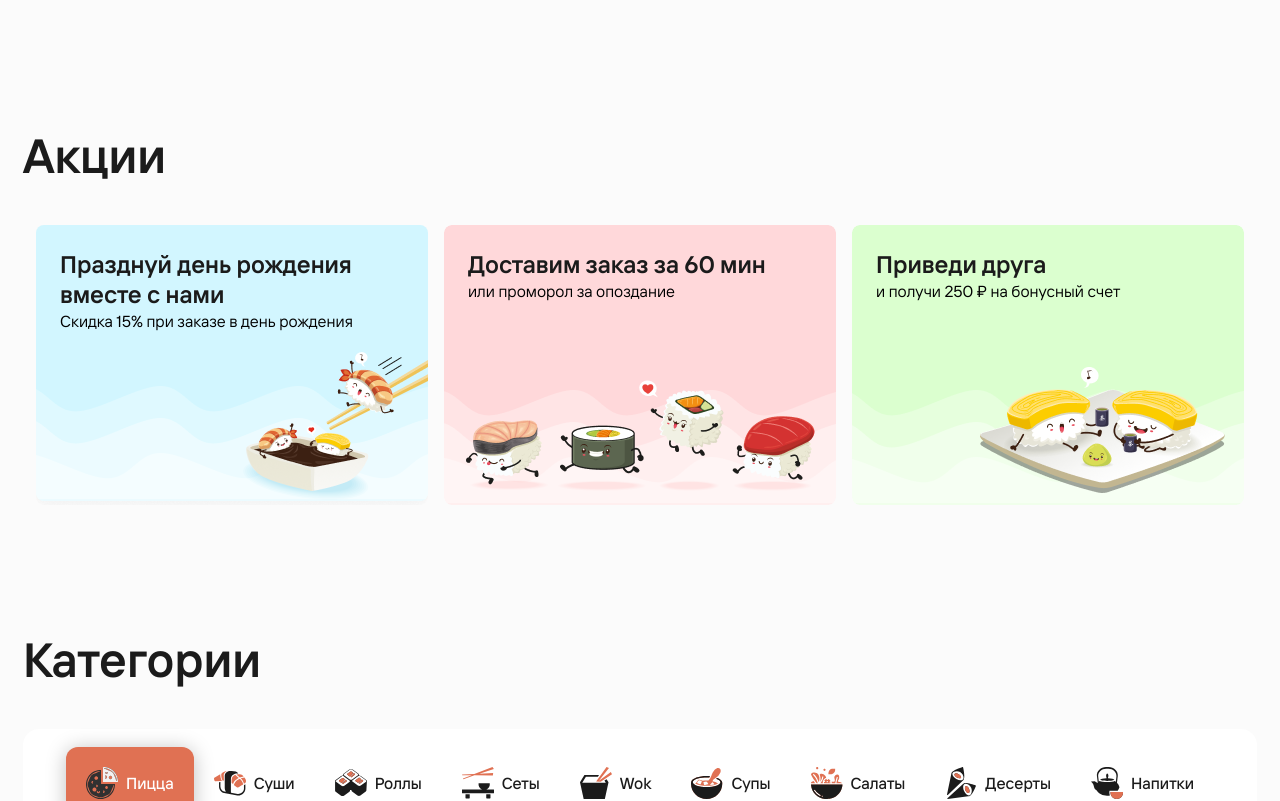
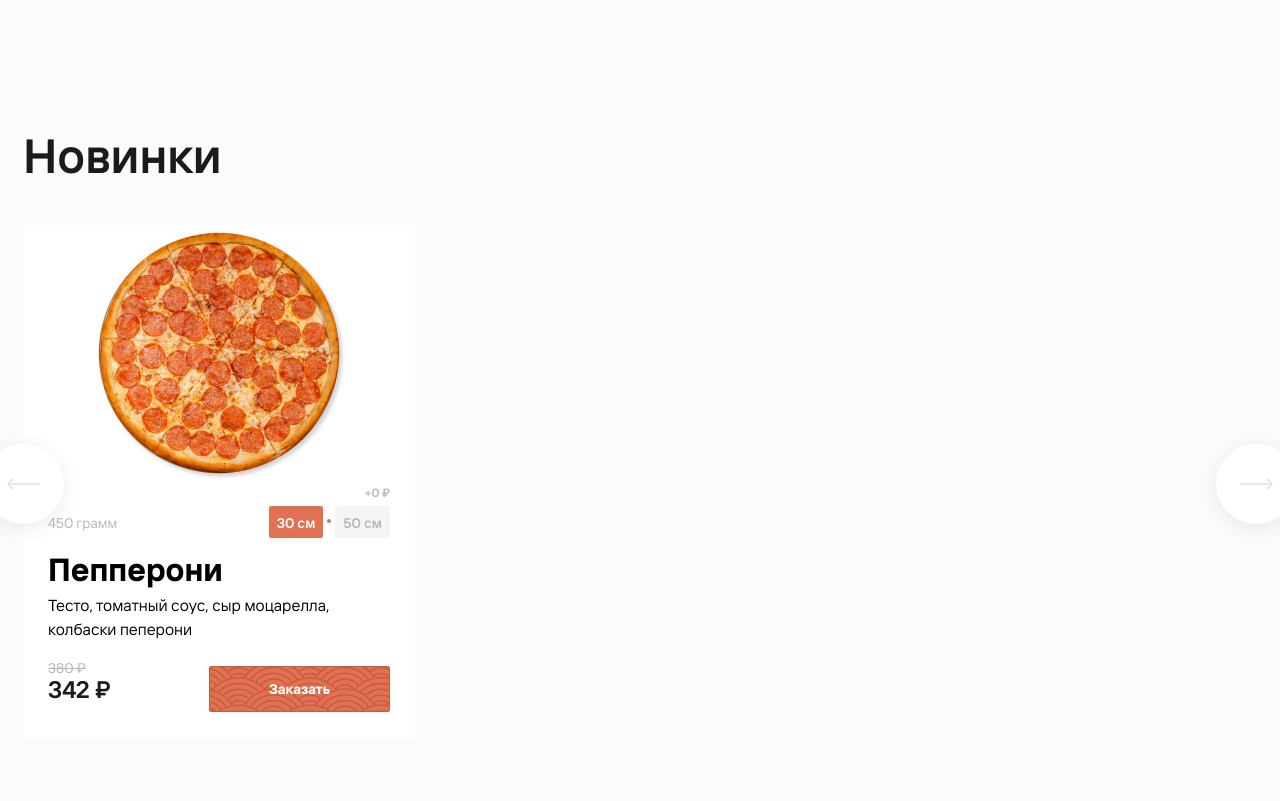
Before and after one commit to alria-k/Riksha-shop, a React (Vite) app: page / in a window 1280 px wide. Shown: the part 1140-1941 px from the top of the page. Built offline with nearby package versions, Linux system fonts and the light colour scheme.

Commit message:
fixed and made independant component, made code more readable

```diff
--- a/src/components/CategoriesList/CategoriesList.jsx
+++ b/src/components/CategoriesList/CategoriesList.jsx
@@ -5,8 +5,10 @@ import { ItemCard, SaleCard, CategoryPageRedict } from "../index";
 export function CategoriesList({ obj }) {
   const categories = useSelector((state) => state.category.category);
 
+  const [items] = obj.items.read();
+  const [sale] = obj.sale.read();
+
   const [currPage, setCurrPage] = React.useState(1);
-  const [quantityOfItems, setQuantityOfItems] = React.useState(1);
   const itemsOnOnePage = 15;
 
   React.useEffect(() => {
@@ -16,36 +18,19 @@ export function CategoriesList({ obj }) {
   return (
     <>
       <div className="categories__list">
-        {categories &&
-          [...Array(itemsOnOnePage * currPage).keys()].map((_, index) => {
-            if (quantityOfItems > index) {
-              return (
-                <>
-                  <React.Suspense fallback={<div>lol</div>}>
-                    <SaleCard
-                      obj={obj}
-                      i={index}
-                      setquantity={setQuantityOfItems}
-                    />
-                  </React.Suspense>
-                  <React.Suspense fallback={<div>lol</div>}>
-                    <ItemCard
-                      obj={obj}
-                      i={index}
-                      setquantity={setQuantityOfItems}
-                    />
-                  </React.Suspense>
-                </>
-              );
-            }
-          })}
+        {[...Array(itemsOnOnePage).keys()].map((_, index) => {
+          return categories == "sale" ? (
+            <SaleCard key={index} obj={sale} i={index} />
+          ) : (
+            <ItemCard key={index} obj={items} i={index} />
+          );
+        })}
       </div>
-      <CategoryPageRedict
-        allItems={quantityOfItems}
+      {/* <CategoryPageRedict
         activePage={currPage}
         setPage={setCurrPage}
         visibleItems={itemsOnOnePage}
-      />
+      /> */}
     </>
   );
 }
--- a/src/components/ItemCard/ItemCard.jsx
+++ b/src/components/ItemCard/ItemCard.jsx
@@ -5,25 +5,16 @@ import { Price } from "../Price/Price";
 import { Sizes } from "../Sizes/Sizes";
 import "./ItemCard.scss";
 
-export function ItemCard({ obj, i, setquantity }) {
+export function ItemCard({ obj, i }) {
   const categories = useSelector((state) => state.category.category);
-  const [items] = obj.items.read();
-
-  let currentItem = categories != "sale" && items[categories].items[i];
 
   const [price, setPrice] = React.useState(0);
 
-  React.useEffect(() => {
-    if (!currentItem) {
-      return;
-    }
-    setPrice(currentItem.price);
-    setquantity(items[categories].items.length);
-  }, [currentItem]);
+  let currentItem = obj[categories].items[i];
 
   return (
-    categories != "sale" && (
-      <div key={currentItem.id} className="item-card__inner">
+    i < obj[categories].items.length && (
+      <div className="item-card__inner">
         <img
           className="item-card-img"
           src={`/src/assets/img/categories/${categories}/${currentItem.img}`}
@@ -41,7 +32,7 @@ export function ItemCard({ obj, i, setquantity }) {
                 ""
               )}
             </div>
-            <Sizes item={currentItem} price={price} priceSetter={setPrice} />
+            <Sizes item={currentItem} price={price} setPrice={setPrice} />
           </div>
           <div className="item-card__discr">
             <Link
@@ -53,7 +44,7 @@ export function ItemCard({ obj, i, setquantity }) {
             <p className="discr__p">{currentItem.disrc}</p>
           </div>
           <div className="item-card__purchase">
-            <Price item={currentItem} price={price} />
+            <Price item={currentItem} price={price} setPrice={setPrice} />
             <button className="purchase__btn">Заказать</button>
           </div>
         </div>
--- a/src/components/Price/Price.jsx
+++ b/src/components/Price/Price.jsx
@@ -1,7 +1,11 @@
 import React from "react";
 import "./Price.scss";
 
-export function Price({ item, price, quantity = 1 }) {
+export function Price({ item, price, setPrice, quantity = 1 }) {
+  React.useEffect(() => {
+    setPrice(item.price);
+  }, [item]);
+
   return item.sale ? (
     <h2 className="purchase__price">
       <span className="purchase__old-price">{price * quantity} ₽</span>
--- a/src/components/SaleCard/SaleCard.jsx
+++ b/src/components/SaleCard/SaleCard.jsx
@@ -1,27 +1,16 @@
 import React from "react";
 import "./SaleCard.scss";
 
-export function SaleCard({ obj, category, i, setquantity }) {
-  const [sale] = obj.sale.read();
-
-  let currentItem = category == "sale" && sale[category].items[i];
-
-  React.useEffect(() => {
-    if (!currentItem) {
-      return;
-    }
-    setquantity(sale[category].items.length);
-  }, [currentItem]);
+export function SaleCard({ obj, i }) {
+  let currentItem = obj.sale.items[i];
 
   return (
-    category == "sale" && (
-      <a key={currentItem.id} className="sale-card__link" href="#f">
+    i < obj.sale.items.length && (
+      <a className="sale-card__link" href="#f">
         <div
           className="sale-card__item"
           style={{
-            backgroundImage: `url(/src/assets/img/categories/${
-              Object.keys(sale)[0]
-            }/${currentItem.bg})`,
+            backgroundImage: `url(/src/assets/img/categories/sale/${currentItem.bg})`,
             backgroundRepeat: "no-repeat",
             backgroundPosition: "center",
           }}
--- a/src/components/Sizes/Sizes.jsx
+++ b/src/components/Sizes/Sizes.jsx
@@ -1,7 +1,7 @@
 import React from "react";
 import "./Sizes.scss";
 
-export function Sizes({ item, price, priceSetter }) {
+export function Sizes({ item, price, setPrice }) {
   const [extraPrice, setExtraPrice] = React.useState(0);
   const [checked, setChecked] = React.useState(0);
 
@@ -9,13 +9,13 @@ export function Sizes({ item, price, priceSetter }) {
     if (event.target.checked) {
       setChecked(i);
       setExtraPrice(priceVal);
-      priceSetter(item.price);
+      setPrice(item.price);
     }
     return;
   }
 
   React.useEffect(() => {
-    priceSetter(price + extraPrice);
+    setPrice(price + extraPrice);
   }, [extraPrice]);
 
   React.useEffect(() => {
--- a/src/pages/MainPage/MainPage.jsx
+++ b/src/pages/MainPage/MainPage.jsx
@@ -68,10 +68,12 @@ export function MainPage({ data }) {
           </Slider>
         </div>
         <Advantages obj={advantagesImg} />
-        {/* <React.Suspense fallback={<div>hello</div>}>
+        <React.Suspense fallback={<div>hello</div>}>
           <NewItems obj={data} />
-        </React.Suspense> */}
-        <Sale obj={data} />
+        </React.Suspense>
+        <React.Suspense fallback={<div>hello</div>}>
+          <Sale obj={data} />
+        </React.Suspense>
         <Categories obj={data} />
       </Container>
       <About />
--- a/src/pages/MainPage/components/Categories/Categories.jsx
+++ b/src/pages/MainPage/components/Categories/Categories.jsx
@@ -11,7 +11,9 @@ export function Categories({ obj }) {
     <div className="categories__container">
       <h1 className="blocks__title">Категории</h1>
       <CategoriesNav swtch={true} />
-      <CategoriesList obj={obj} />
+      <React.Suspense fallback={<div>lol</div>}>
+        <CategoriesList obj={obj} />
+      </React.Suspense>
       <Link to={categories} className="categories__link">
         Перейти в каталог
         <svg
--- a/src/pages/MainPage/components/NewItems/NewItems.jsx
+++ b/src/pages/MainPage/components/NewItems/NewItems.jsx
@@ -7,18 +7,21 @@ export function NewItems({ obj }) {
   let [items] = obj.items.read();
 
   function getNewItems() {
-    let newItemsArr = [];
+    let newItemsObj = {};
     for (let key in items) {
-      items[key].items.map((e) => {
+      items[key].items.filter((e) => {
         if (e.new) {
-          newItemsArr.push({
-            category: key,
-            items: e,
-          });
+          newItemsObj = {
+            ...newItemsObj,
+            [key]: {
+              ...items[key],
+              items: [e],
+            },
+          };
         }
       });
     }
-    return newItemsArr.flat();
+    return [newItemsObj];
   }
 
   let newItems = getNewItems();
@@ -31,11 +34,7 @@ export function NewItems({ obj }) {
           {newItems.map((elem, index) => {
             return (
               <SliderWrapper key={index}>
-                <ItemCard
-                  obj={elem.items}
-                  imgURL={elem.category}
-                  category={elem.category}
-                />
+                <ItemCard obj={elem} i={index} />
               </SliderWrapper>
             );
           })}
--- a/src/pages/MainPage/components/Sale/Sale.jsx
+++ b/src/pages/MainPage/components/Sale/Sale.jsx
@@ -3,27 +3,17 @@ import { SaleCard } from "../../index";
 import "./Sale.scss";
 
 export function Sale({ obj }) {
-  const [quantityOfItems, setQuantityOfItems] = React.useState(1);
+  const [sale] = obj.sale.read();
+
+  const itemsOnOnePage = 3;
 
   return (
     <div className="sale__container">
       <h1 className="blocks__title">Акции</h1>
       <div className="sale__list">
-        {quantityOfItems &&
-          [...Array(quantityOfItems).keys()].map((_, index) => {
-            if (quantityOfItems > index) {
-              return (
-                <React.Suspense key={index} fallback={<div>hello</div>}>
-                  <SaleCard
-                    obj={obj}
-                    category={"sale"}
-                    i={index}
-                    setquantity={setQuantityOfItems}
-                  />
-                </React.Suspense>
-              );
-            }
-          })}
+        {[...Array(itemsOnOnePage).keys()].map((_, index) => {
+          return <SaleCard key={index} obj={sale} i={index} />;
+        })}
       </div>
     </div>
   );
```
